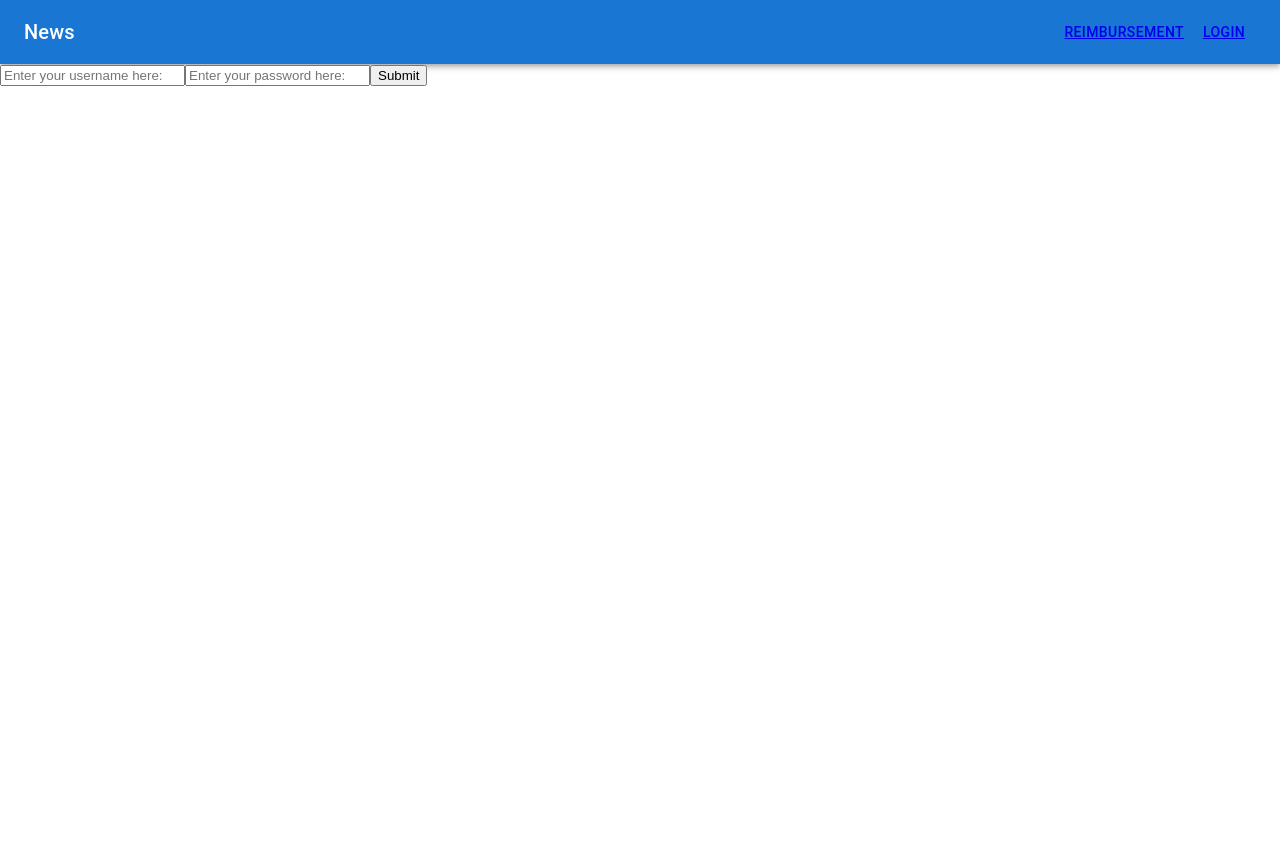
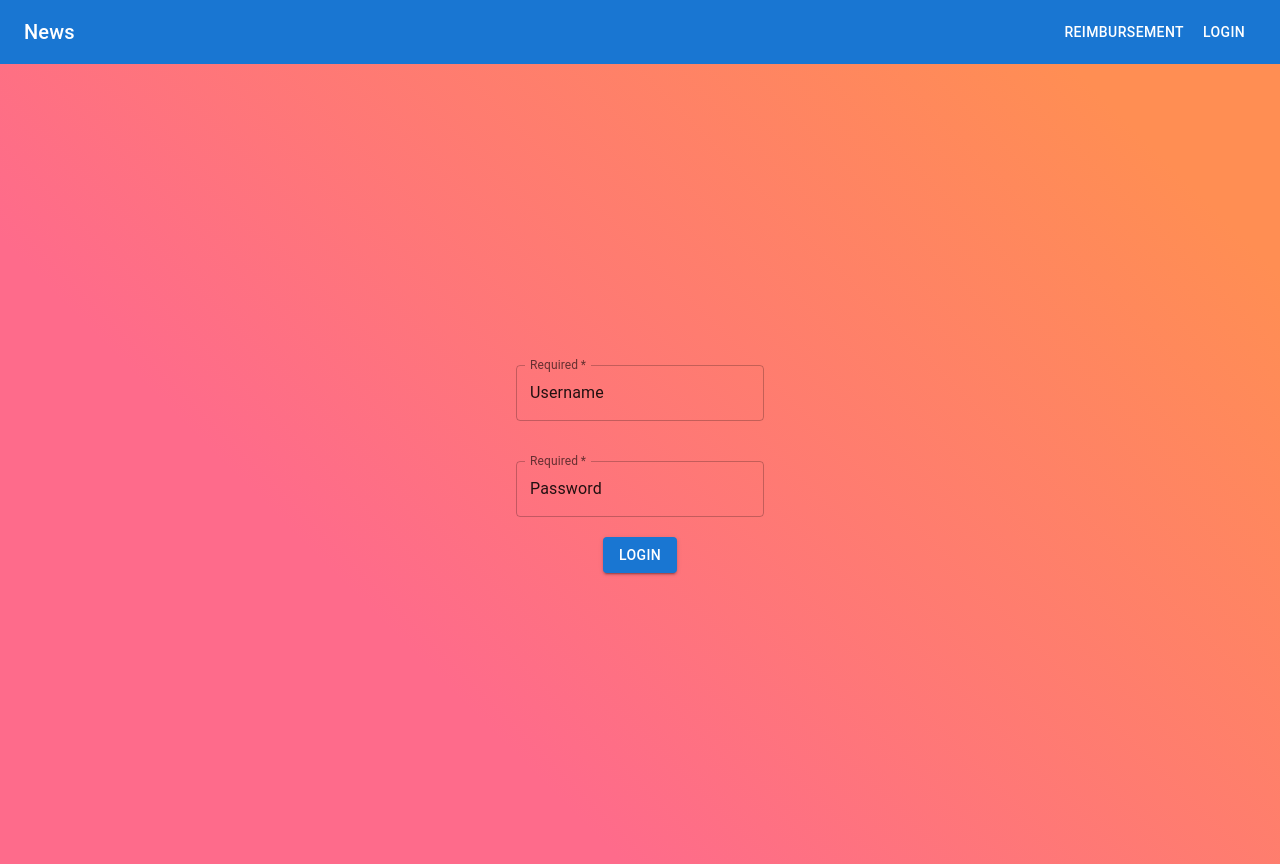
Before and after one commit to 230306-RubyOnRail/Kishan-JoshuaT-Project1-FrontEnd, a React (Create React App) app: page /login in a window 1280 px wide. Before the commit the page ends 800 px from the top, so only its background shows below. Built offline with nearby package versions, Linux system fonts and the light colour scheme.

Commit message:
made styles and added login to look good

```diff
--- a/src/components/Login.tsx
+++ b/src/components/Login.tsx
@@ -1,32 +1,65 @@
+import Button from "@mui/material/Button";
+import TextField from "@mui/material/TextField";
 import { SyntheticEvent, useState } from "react";
+import { Navigate } from "react-router-dom";
 import { User } from "../models/user";
-import { Navigate } from "react-router-dom";
 import { authenticate } from "../remote/services/sessions-service";
 
 interface ILoginProps {
-    currentUser: User | undefined,
-    setCurrentUser: (nextUser: User) => void
+  currentUser: User | undefined;
+  setCurrentUser: (nextUser: User) => void;
 }
 
 export default function Login(props: ILoginProps) {
+  const styleLogin = {
+    display: "flex",
+    flexDirection: "column" as "column",
+    justifyContent: "center",
+    alignItems: "center",
+    height: "100vh",
+    width: "100vw",
+
+    fontSize: "2rem",
+    fontWeight: "bold",
+    fontFamily: "sans-serif",
+    textAlign: "center" as "center",
+    background: "linear-gradient(45deg, #FE6B8B 30%, #FF8E53 90%)",
+
+  };
+  const styleButton = {
+    color: "white",
+    // background: '#1976d2',
+    // borderRadius: '10px',
+    // border: '1px solid #1976d2',
+    margin: "20px",
+
+  };
+  const errorMessageStyle = {
+    paddingTop: "10px",
+    color: "darkblue",
+    fontSize: "1rem",
+    fontWeight: "bold",
+    fontFamily: "sans-serif",
+    textAlign: "center" as "center",
+    };
 
   // const [principal, setPrincipal] = useState<User>();
-    const [username, setUsername] = useState('');
-    const [password, setPassword] = useState('');
-    const [errorMessage, setErrorMessage] = useState('');
+  const [username, setUsername] = useState("");
+  const [password, setPassword] = useState("");
+  const [errorMessage, setErrorMessage] = useState("");
 
   let updateUsername = (e: SyntheticEvent) => {
     setUsername((e.target as HTMLInputElement).value);
-    }
+  };
 
   let updatePassword = (e: SyntheticEvent) => {
     setPassword((e.target as HTMLInputElement).value);
-    }
+  };
 
   let login = async (e: SyntheticEvent) => {
     console.log(`username: ${username} and password: ${password}`);
     if (username && password) {
-            setErrorMessage('');
+      setErrorMessage("");
       console.log(`username: ${username} and password: ${password}`);
 
       try {
@@ -38,45 +71,60 @@ export default function Login(props: ILoginProps) {
         //     body: JSON.stringify({ username, password })
         // });
 
-                let response = await authenticate({username, password});
+        let response = await authenticate({ username, password });
 
         if (response.status === 201) {
           let data: User = response.data;
           props.setCurrentUser(data);
-                    sessionStorage.setItem('token', data.token);
+          sessionStorage.setItem("token", data.token);
         } else if (response.status === 401) {
-                    setErrorMessage('Invalid username and/or password');
+          setErrorMessage("Invalid username and/or password");
           console.log(errorMessage);
         } else {
-                    setErrorMessage('Unable to reach API');
+          setErrorMessage("Unable to reach API");
           console.log(errorMessage);
         }
-
       } catch (err) {
         console.log(err);
       }
     } else {
-            setErrorMessage('Invalid input for username/password');
+      setErrorMessage("Invalid input for username/password");
       console.log(errorMessage);
     }
+  };
 
-    }
-
-    return (
-        props.currentUser ?
+  return props.currentUser ? (
     <>
       <Navigate to="/" />
     </>
-            :
+  ) : (
     <>
-                <div>
-                    <input type="text" id="login-username" placeholder="Enter your username here: " onChange={updateUsername} />
-                    <input type="text" id="login-password" placeholder="Enter your password here: " onChange={updatePassword} />
-                    <button id="login-button" onClick={login}>Submit</button>
+      <div style={styleLogin}>
+        <TextField
+          style={styleButton}
+          required
+          id="outlined-required"
+          label="Required"
+          defaultValue="Username"
+          onChange={updateUsername}
+        />
+        <TextField
+
+          style={styleButton}
+          required
+          id="outlined-required"
+          label="Required"
+          defaultValue="Password"
+          onChange={updatePassword}
+        />
+        <Button variant="contained" onClick={login}>
+          Login
+        </Button>
+        <div style={errorMessageStyle}>{errorMessage}</div>
+        {/* <input type="text" id="login-username" placeholder="Enter your username here: "  />
+                    <input type="text" id="login-password" placeholder="Enter your password here: "  /> */}
       </div>
-                <div>
-                    {errorMessage}
-                </div>
+
     </>
   );
 }
--- a/src/components/Nav.tsx
+++ b/src/components/Nav.tsx
@@ -1,13 +1,11 @@
-import * as React from "react";
 import AppBar from "@mui/material/AppBar";
 import Box from "@mui/material/Box";
+import Button from "@mui/material/Button";
 import Toolbar from "@mui/material/Toolbar";
 import Typography from "@mui/material/Typography";
-import Button from "@mui/material/Button";
-import IconButton from "@mui/material/IconButton";
-import MenuIcon from "@mui/icons-material/Menu";
+import { Link } from "react-router-dom";
 import { User } from "../models/user";
-import { Link } from "react-router-dom";
+import "../styles/NavStyle.css"
 
 interface INavProps {
   currentUser: User | undefined;
@@ -22,7 +20,7 @@ export default function Nav(props: INavProps) {
   }
   let logout = () => {
     props.setCurrentUser(undefined);
-    };
+  };
 
   return (
     <Box sx={{ flexGrow: 1 }}>
@@ -33,23 +31,25 @@ export default function Nav(props: INavProps) {
           </Typography>
           {x ? (
             <>
-              <Button color="inherit">Manager</Button>
+              <Button color="inherit" className="link">
+                Manager
+              </Button>
             </>
           ) : (
             <></>
           )}
           <Button color="inherit">
-            <Link to="/reimbursement">Reimbursement</Link>
+            <Link to="/reimbursement" className="link">Reimbursement</Link>
           </Button>
-          {props.currentUser ?
+          {props.currentUser ? (
             <Button color="inherit" onClick={logout}>
-              <Link to="/login">Destroy</Link>
+              <Link to="/login"  className="link">Destroy</Link>
             </Button>
-            :
+          ) : (
             <Button color="inherit">
-            <Link to="/login">Login</Link>{" "}
-          </Button>
-        }
+              <Link to="/login" className="link">Login</Link>{" "}
+            </Button>
+          )}
         </Toolbar>
       </AppBar>
     </Box>
--- /dev/null
+++ b/src/styles/NavStyle.css
@@ -0,0 +1,4 @@
+.link {
+    color: #fff;
+    text-decoration: none;
+}
```
Also changed, not shown: src/App.tsx (+3 -4 lines), src/components/Reimbursement.tsx (+3 -4 lines). Lines whose indentation alone changed are shown as unchanged.
